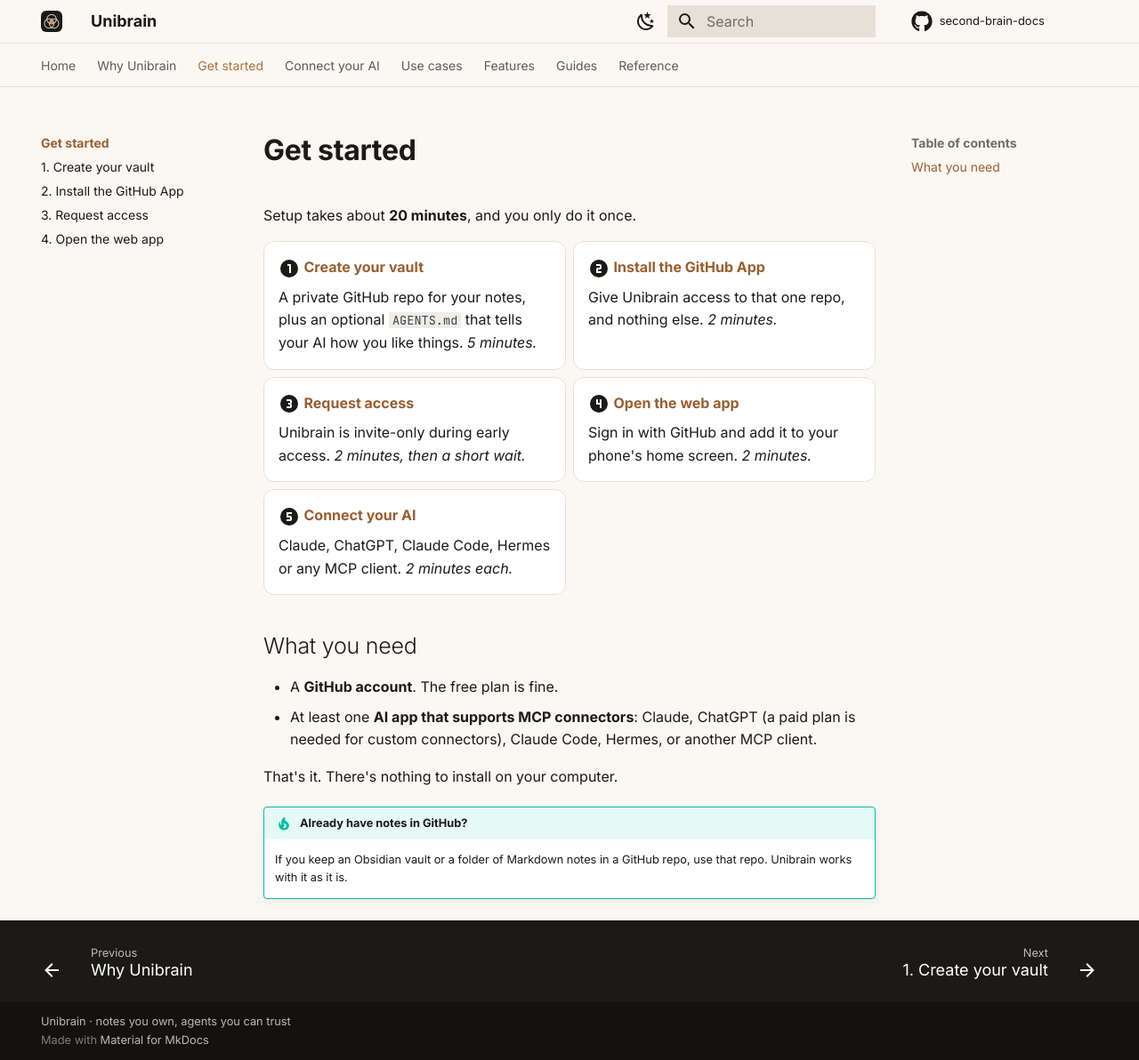
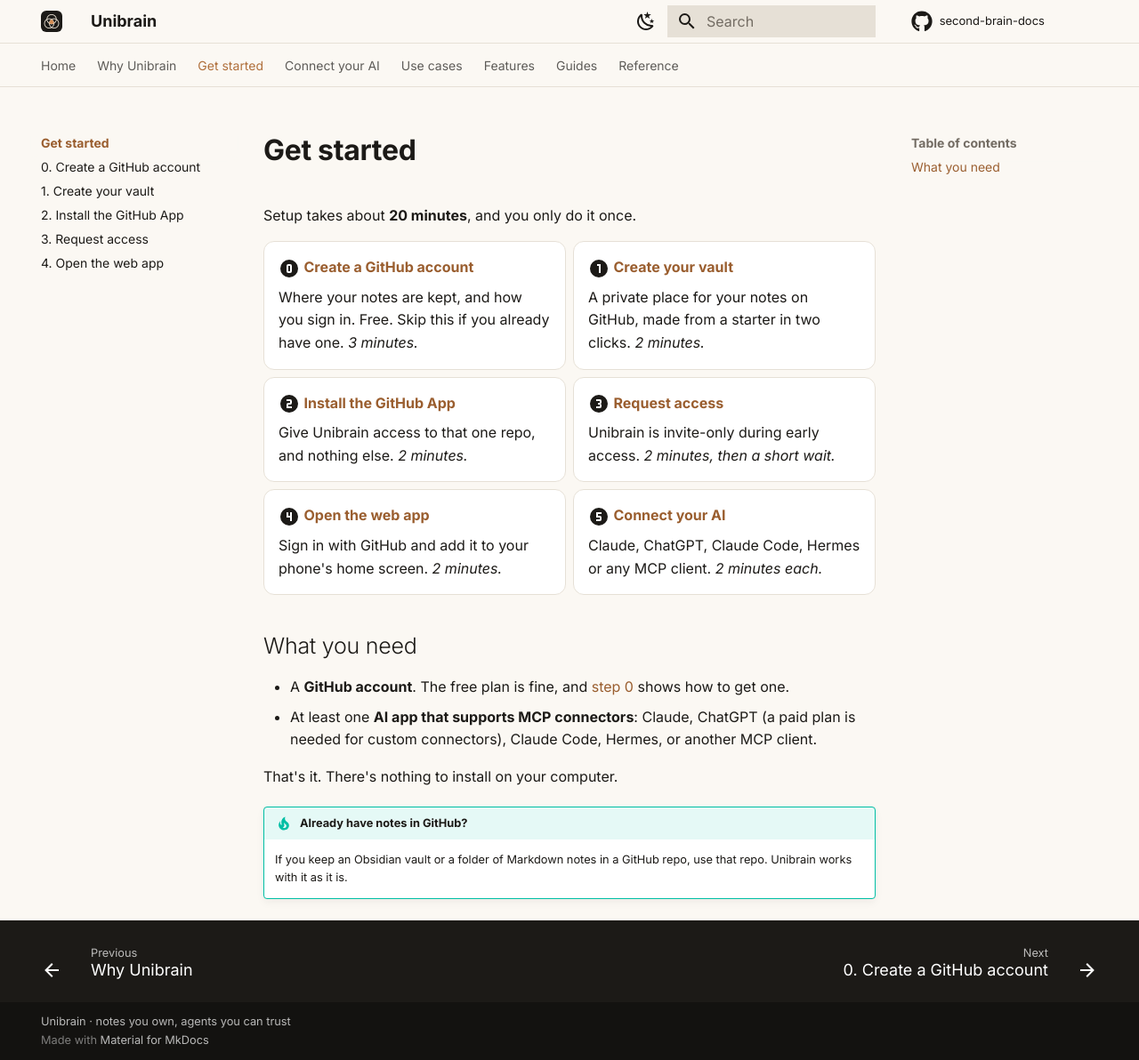
Before and after one commit to blanzp/second-brain-docs, an MkDocs documentation site: the page built from docs/get-started/index.md, in a window 1280 px wide and 1192 px high. Shown: the whole window at 89% size. Built offline with MkDocs 1.6.1 and Material for MkDocs 9.7.7, drawn with Linux system fonts in a browser that asks for light colours; comment, search, counter and statistics services are not loaded.

Commit message:
Docs: step 0, create a GitHub account
For people who have never used GitHub: what it is in one paragraph, how to sign up, two security
basics, and what they can ignore.

Co-Authored-By: Claude Opus 5.5 <noreply@anthropic.com>

```diff
--- a/docs/get-started/index.md
+++ b/docs/get-started/index.md
@@ -8,9 +8,13 @@ Setup takes about **20 minutes**, and you only do it once.
 
 <div class="grid cards" markdown>
 
+-   :material-numeric-0-circle:{ .lg .middle } __[Create a GitHub account](github-account.md)__
+
+    Where your notes are kept, and how you sign in. Free. Skip this if you already have one. *3 minutes.*
+
 -   :material-numeric-1-circle:{ .lg .middle } __[Create your vault](vault.md)__
 
-    A private GitHub repo for your notes, plus an optional `AGENTS.md` that tells your AI how you like things. *5 minutes.*
+    A private place for your notes on GitHub, made from a starter in two clicks. *2 minutes.*
 
 -   :material-numeric-2-circle:{ .lg .middle } __[Install the GitHub App](github-app.md)__
 
@@ -32,7 +36,7 @@ Setup takes about **20 minutes**, and you only do it once.
 
 ## What you need
 
-- A **GitHub account**. The free plan is fine.
+- A **GitHub account**. The free plan is fine, and [step 0](github-account.md) shows how to get one.
 - At least one **AI app that supports MCP connectors**: Claude, ChatGPT (a paid plan is needed for custom connectors), Claude Code, Hermes, or another MCP client.
 
 That's it. There's nothing to install on your computer.
--- a/mkdocs.yml
+++ b/mkdocs.yml
@@ -82,6 +82,7 @@ nav:
   - Why Unibrain: why.md
   - Get started:
       - get-started/index.md
+      - 0. Create a GitHub account: get-started/github-account.md
       - 1. Create your vault: get-started/vault.md
       - 2. Install the GitHub App: get-started/github-app.md
       - 3. Request access: get-started/access.md
```
Also changed, not shown: docs/get-started/github-account.md (added, +33 -0 lines).
